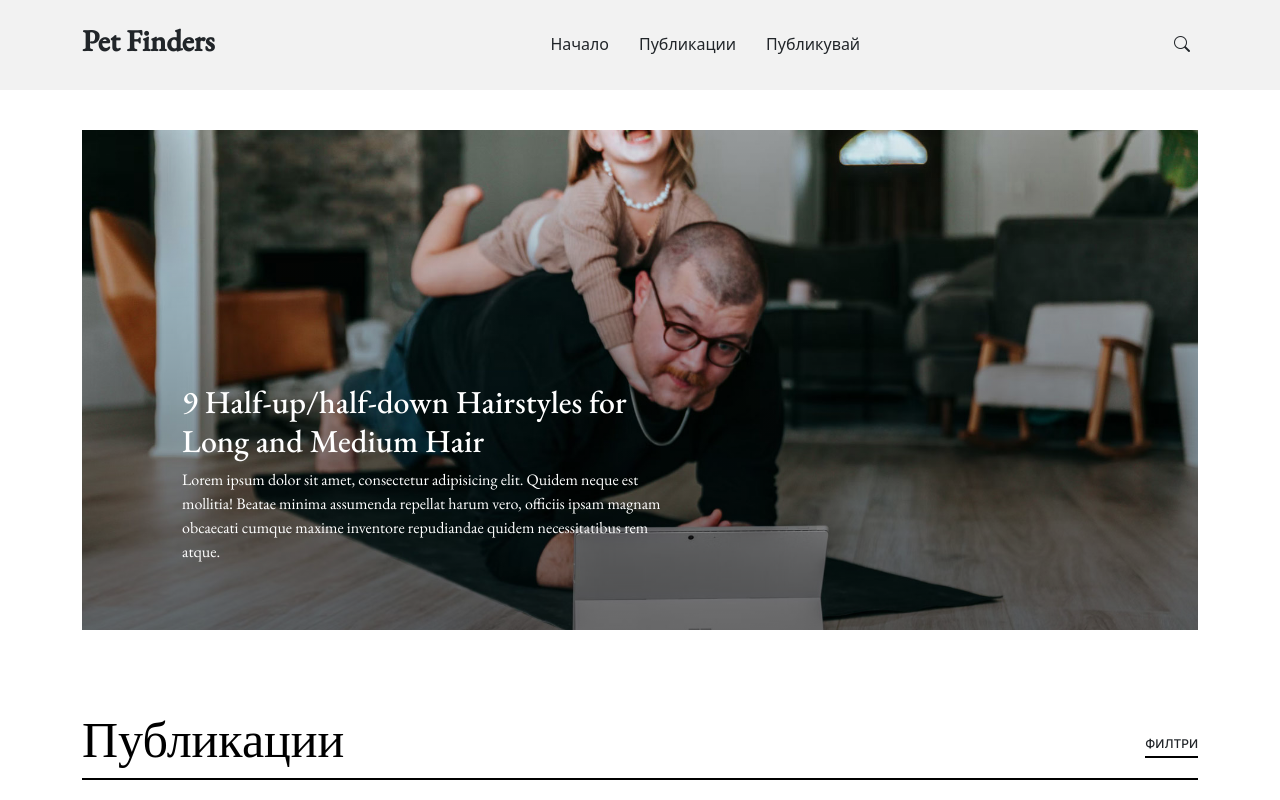
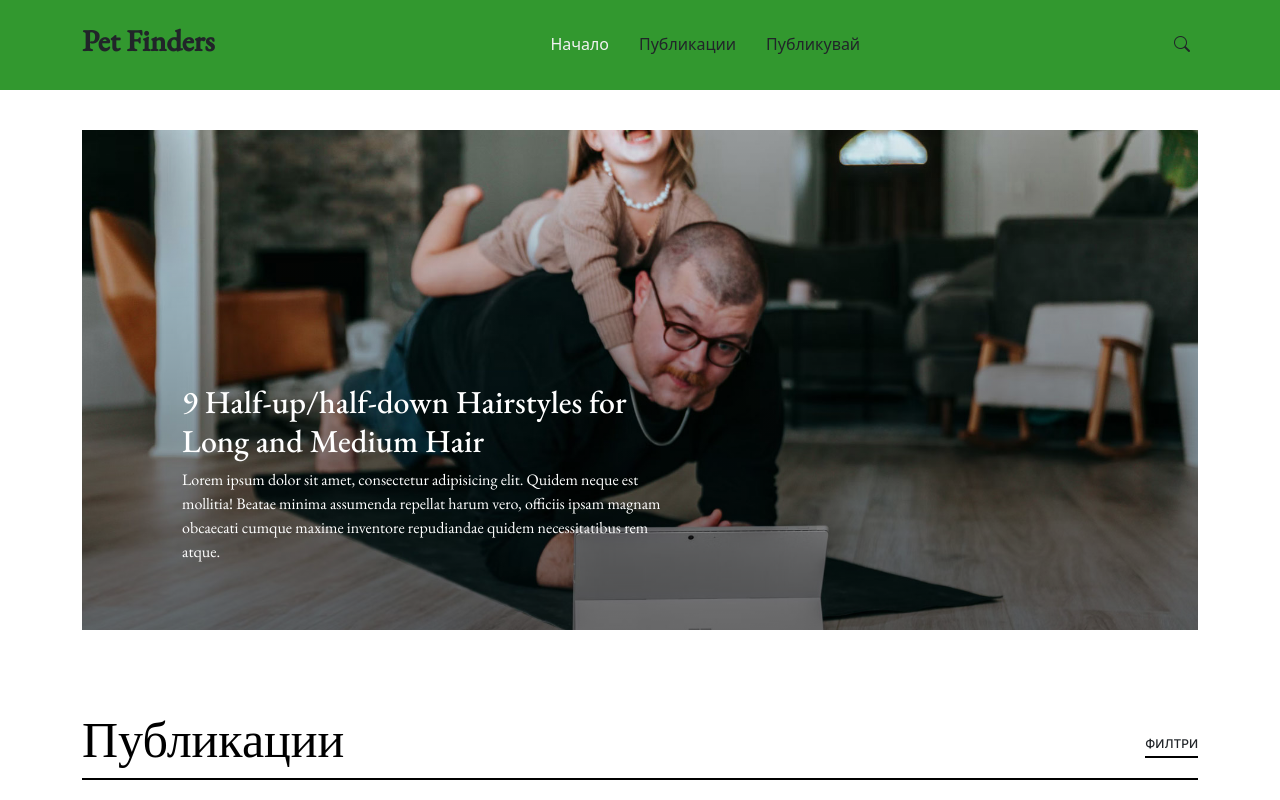
Before and after one commit to F0xyBG/PetFinder, a plain HTML site: page FrontEnd/index.html in a window 1280 px wide. In both pictures the pointer is over the link "Начало". Shown: the top 800 px of the page. Drawn offline with nearby package versions, Linux system fonts and the light colour scheme; a web font is replaced by a local one.

Commit message:
Add files via upload

```diff
--- a/FrontEnd/assets/css/main.css
+++ b/FrontEnd/assets/css/main.css
@@ -131,7 +131,7 @@ section {
   height: 90px;
   transition: all 0.5s;
   z-index: 997;
-  background: #f2f2f2;
+  background: #32982F;
 }
 
 .header.sticked {
@@ -256,7 +256,8 @@ section {
   .navbar .active,
   .navbar .active:focus,
   .navbar li:hover>a {
-    color: var(--color-default);
+   /* color: var(--color-default); */
+   color:#f2f2f2;
   }
 
   .navbar .getstarted,
```
